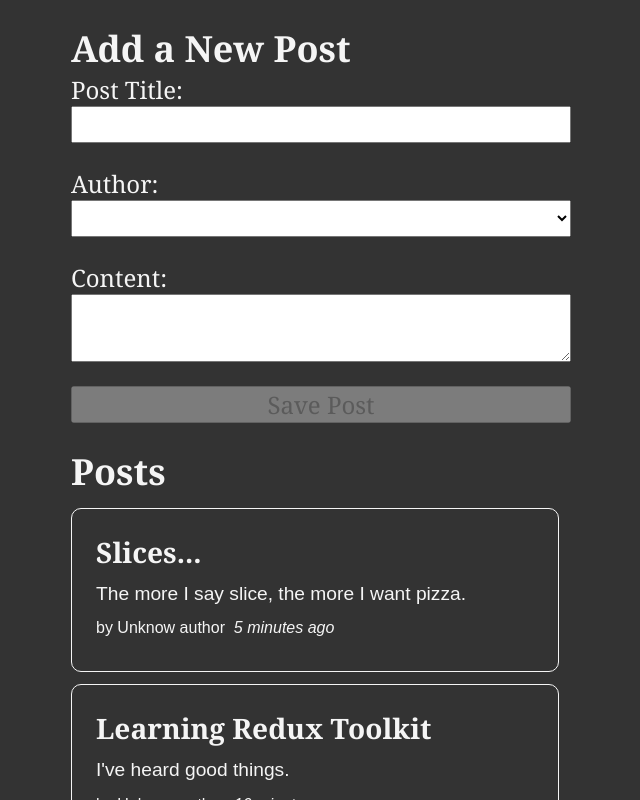
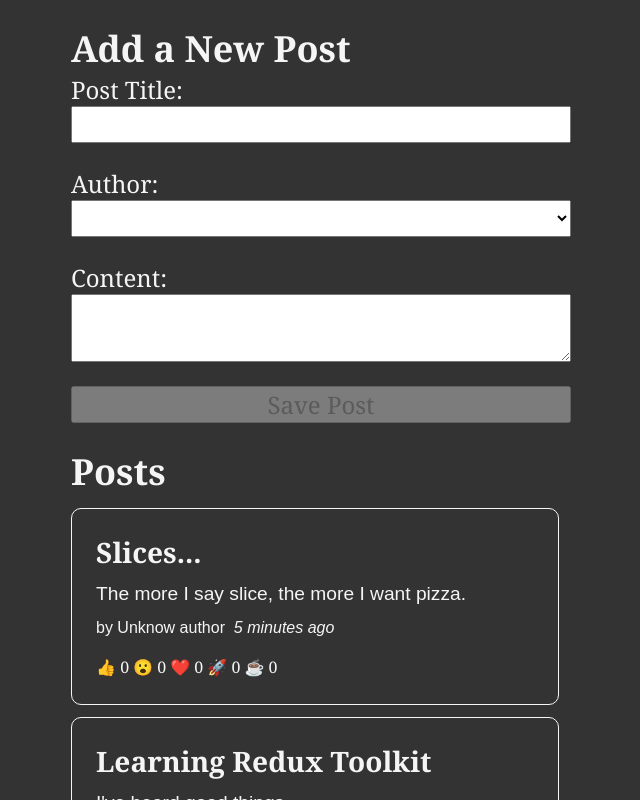
Before and after one commit to cyberbug2077/redux-course, a React (Create React App) app: page / in a window 1280 px wide. Shown: the top 800 px of the page, without its empty margins (319-959 px from the left). Built offline with nearby package versions, Linux system fonts and the light colour scheme.

Commit message:
add reactionsButtons

```diff
--- a/src/features/posts/PostsList.js
+++ b/src/features/posts/PostsList.js
@@ -3,6 +3,7 @@
 import { sub } from "date-fns";
 import PostAuthor from "./PostAuthor";
 import TimeAgo from "./TimeAgo";
+import ReactionButtons from "./ReactionButtions";
 
 const PostsList = () => {
     const posts = useSelector(selectAllPosts)
@@ -17,6 +18,7 @@
                 <PostAuthor userId={post.userId} />
                 <TimeAgo timestamp={post.date} />
             </p>
+            <ReactionButtons post={post} />
         </article>
     ))
 
--- /dev/null
+++ b/src/features/posts/ReactionButtions.js
@@ -0,0 +1,32 @@
+import { useDispatch } from "react-redux";
+import { reactionAdded } from "./postsSlice";
+
+const reactionEmoji = {
+    thumbsUp: '👍',
+    wow: '😮',
+    heart: '❤️',
+    rocket: '🚀',
+    coffee: '☕'
+}
+
+const ReactionButtons = ({ post }) => {
+    const dispatch = useDispatch()
+
+    const reactionButtons = Object.entries(reactionEmoji).map(([name, emoji]) => {
+        return (
+            <button
+                key={name}
+                type="button"
+                className="reactionButton"
+                onClick={() =>
+                    dispatch(reactionAdded({ postId: post.id, reaction: name }))
+                }
+            >
+                {emoji} {post.reactions[name]}
+            </button>
+        )
+    })
+
+    return <div>{reactionButtons}</div>
+}
+export default ReactionButtons
--- a/src/features/posts/postsSlice.js
+++ b/src/features/posts/postsSlice.js
@@ -2,21 +2,38 @@
 import { sub } from "date-fns";
 
 const initialState = [
-    {   id: '1',
+    {
+        id: '1',
         title: 'Learning Redux Toolkit',
         content: "I've heard good things.",
-        date: sub(new Date(),{minutes:10}).toISOString()
+        date: sub(new Date(), { minutes: 10 }).toISOString(),
+        reactions: {
+            thumbsUp: 0,
+            wow: 0,
+            heart: 0,
+            rocket: 0,
+            coffee: 0,
+        }
     },
     {
-     id: '2', title: 'Slices...', content: "The more I say slice, the more I want pizza.",
-        date: sub(new Date(),{minutes:5}).toISOString()
+        id: '2',
+        title: 'Slices...',
+        content: "The more I say slice, the more I want pizza.",
+        date: sub(new Date(), { minutes: 5 }).toISOString(),
+        reactions: {
+            thumbsUp: 0,
+            wow: 0,
+            heart: 0,
+            rocket: 0,
+            coffee: 0,
+        }
     },
 ]
 
 const postsSlice = createSlice({
     name: 'posts',
     initialState,
-    reducers:{
+    reducers: {
         postAdded: {
             reducer(state, action) {
                 state.push(action.payload)
@@ -29,14 +46,29 @@
                         content,
                         date: new Date().toISOString(),
                         userId,
+                        reactions: {
+                            thumbsUp: 0,
+                            wow: 0,
+                            heart: 0,
+                            rocket: 0,
+                            coffee: 0,
                         }
                     }
-        } }
+                }
+            }
+        },
+        reactionAdded(state, action) {
+            const {postId, reaction} = action.payload
+            const existingPost = state.find(post => post.id === postId)
+            if(existingPost) {
+                existingPost.reactions[reaction]++
+            }
+        }
     }
 })
 
 export const selectAllPosts = (state) => state.posts;
 
-export const { postAdded } = postsSlice.actions;
+export const { postAdded, reactionAdded } = postsSlice.actions;
 
 export default postsSlice.reducer
```
Lines whose indentation alone changed are shown as unchanged.
